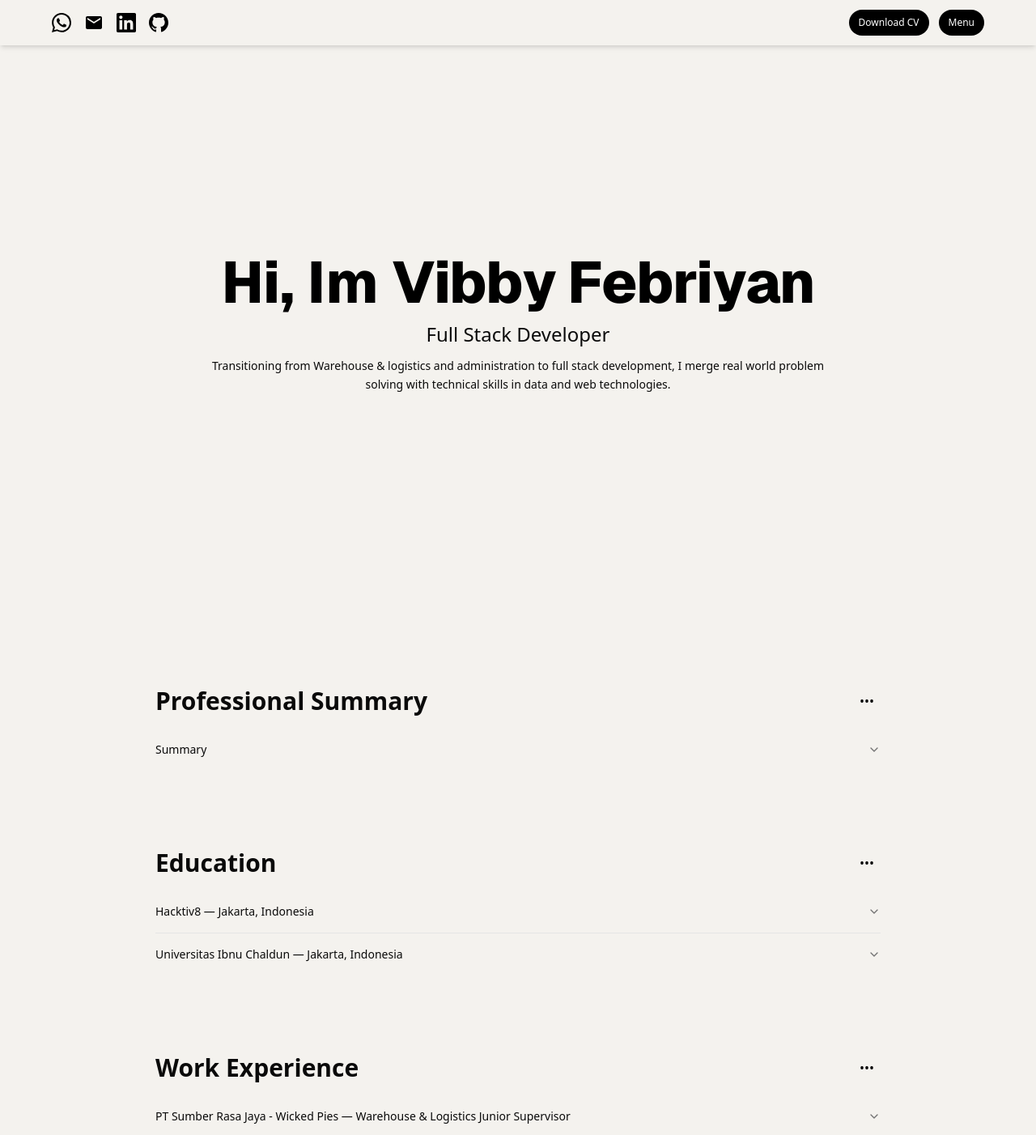
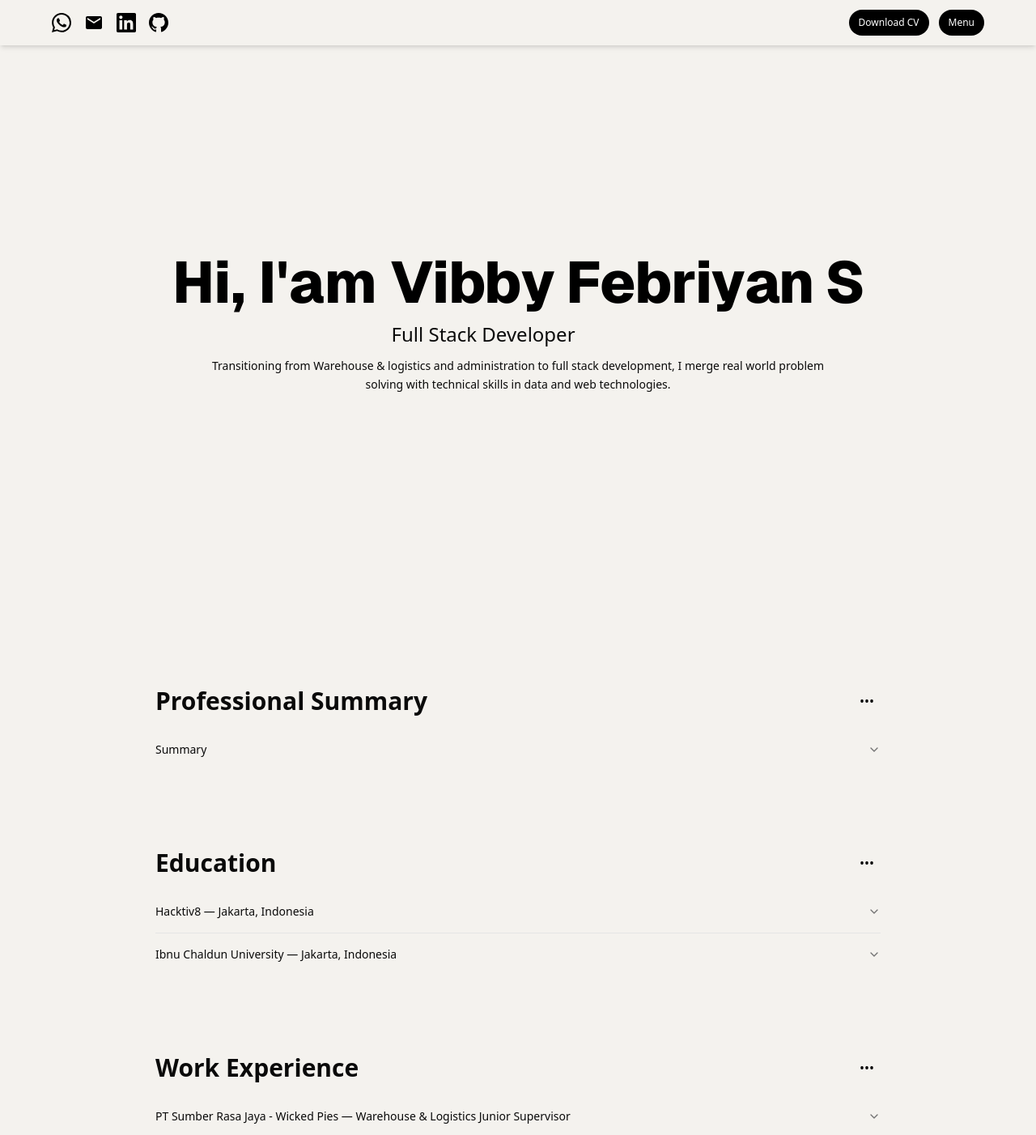
Before and after one commit to vibbyfs/vibbys-portfolio, a Next.js app: page / in a window 1280 px wide. Shown: the top 1402 px of the page at 81% size. Built offline with nearby package versions, Linux system fonts and the light colour scheme.

Commit message:
feat: update TitleHeroSection text and improve font size; correct education details for accuracy

```diff
--- a/src/components/TitleHeroSection.tsx
+++ b/src/components/TitleHeroSection.tsx
@@ -11,8 +11,8 @@ export function TitleHeroSection() {
         animate={{ opacity: 0.5 }}
         transition={{ duration: 1 }}
       />
-      <h1 className="text-3xl md:text-5xl lg:text-7xl text-left md:text-center text-black relative z-2 font-sans font-extrabold">
-        Hi, Im <ColourfulText text="Vibby Febriyan" />
+      <h1 className="text-2xl md:text-5xl lg:text-7xl text-left md:text-center text-black relative z-2 font-sans font-extrabold">
+        {"Hi, I'am"} <ColourfulText text="Vibby Febriyan S" />
       </h1>
     </>
   );
--- a/src/components/education/page.tsx
+++ b/src/components/education/page.tsx
@@ -47,7 +47,7 @@ export default function Education() {
 
           <AccordionItem value="ibnu-chaldun">
             <AccordionTrigger>
-              Universitas Ibnu Chaldun — Jakarta, Indonesia
+              Ibnu Chaldun University — Jakarta, Indonesia
             </AccordionTrigger>
             <AccordionContent>
               <div className="flex flex-col md:flex-row md:items-start gap-4">
@@ -61,7 +61,7 @@ export default function Education() {
                 </div>
                 <div className="flex-1">
                   <p className="text-sm text-muted-foreground">
-                    Bachelor of Law (GPA 3.19/4.00)
+                    Bachelor of Law (GPA 3.18/4.00)
                   </p>
                   <p className="text-sm mt-1">2017 – 2021</p>
                 </div>
```
